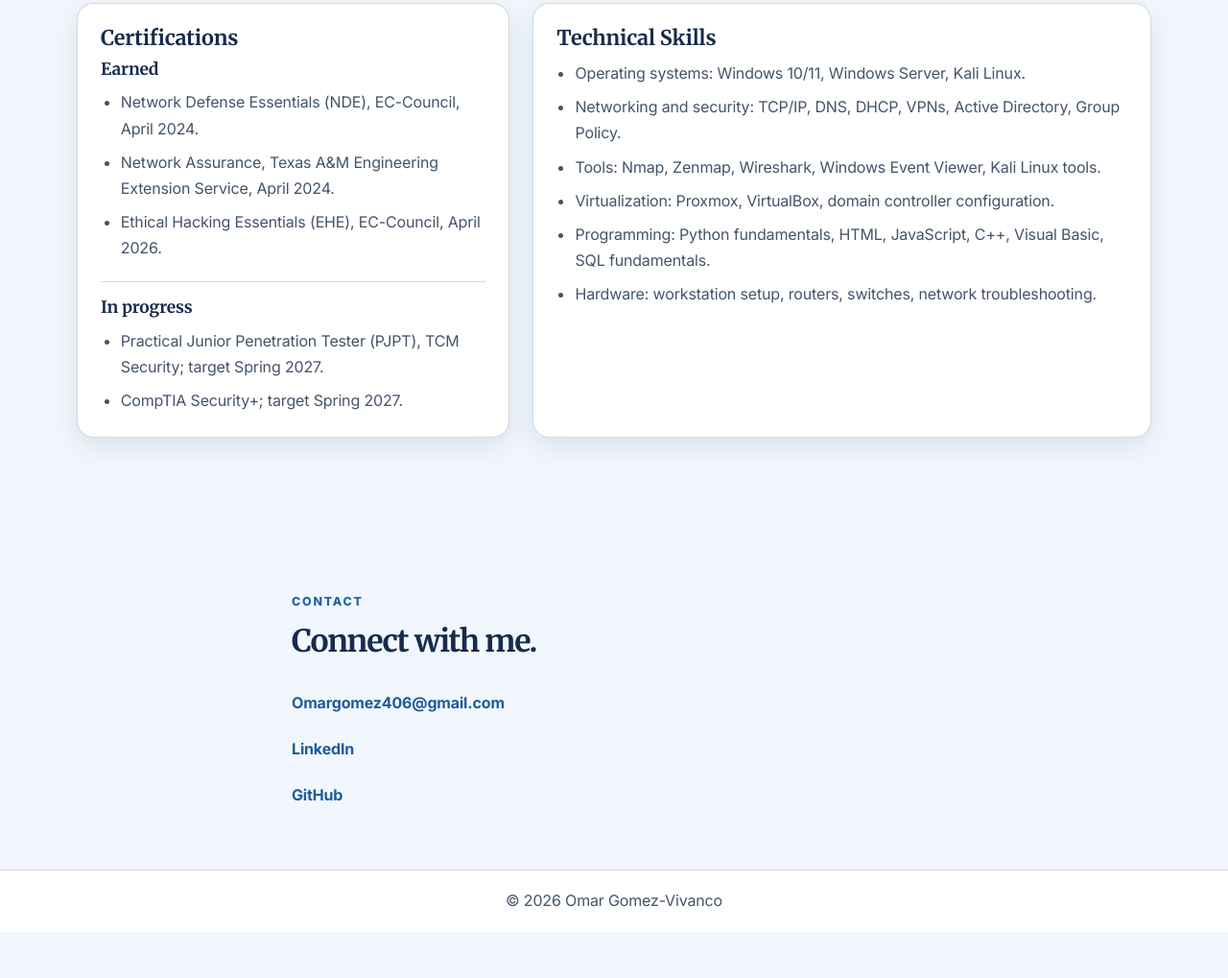
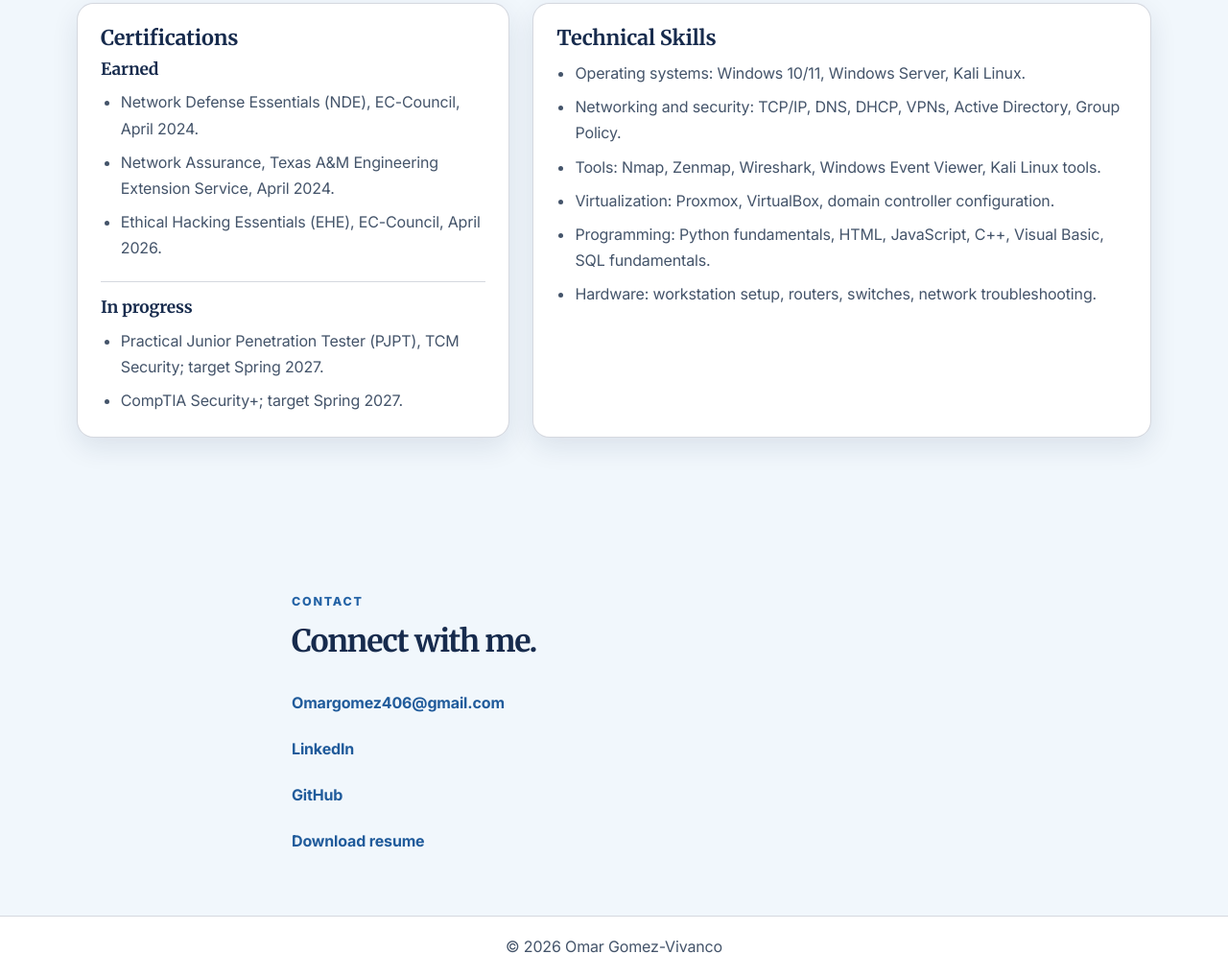
Before and after one commit to SILENT908777/SILENT908777.github.io, a plain HTML site: page index.html in a window 1280 px wide. Shown: the part 4072-5091 px from the top of the page at 96% size. Before the commit the page ends 5043 px from the top, so only its background shows below. Drawn offline with Linux system fonts and the light colour scheme.

Commit message:
Add public resume download

```diff
--- a/index.html
+++ b/index.html
@@ -305,6 +305,7 @@
             <li><a href="mailto:Omargomez406@gmail.com">Omargomez406@gmail.com</a></li>
             <li><a href="https://www.linkedin.com/in/omargomez-vivanco" target="_blank" rel="noreferrer">LinkedIn</a></li>
             <li><a href="https://github.com/SILENT908777" target="_blank" rel="noreferrer">GitHub</a></li>
+            <li><a href="resume.pdf" target="_blank" rel="noreferrer">Download resume</a></li>
           </ul>
         </div>
       </section>
```
Also changed, not shown: 1 other file.
